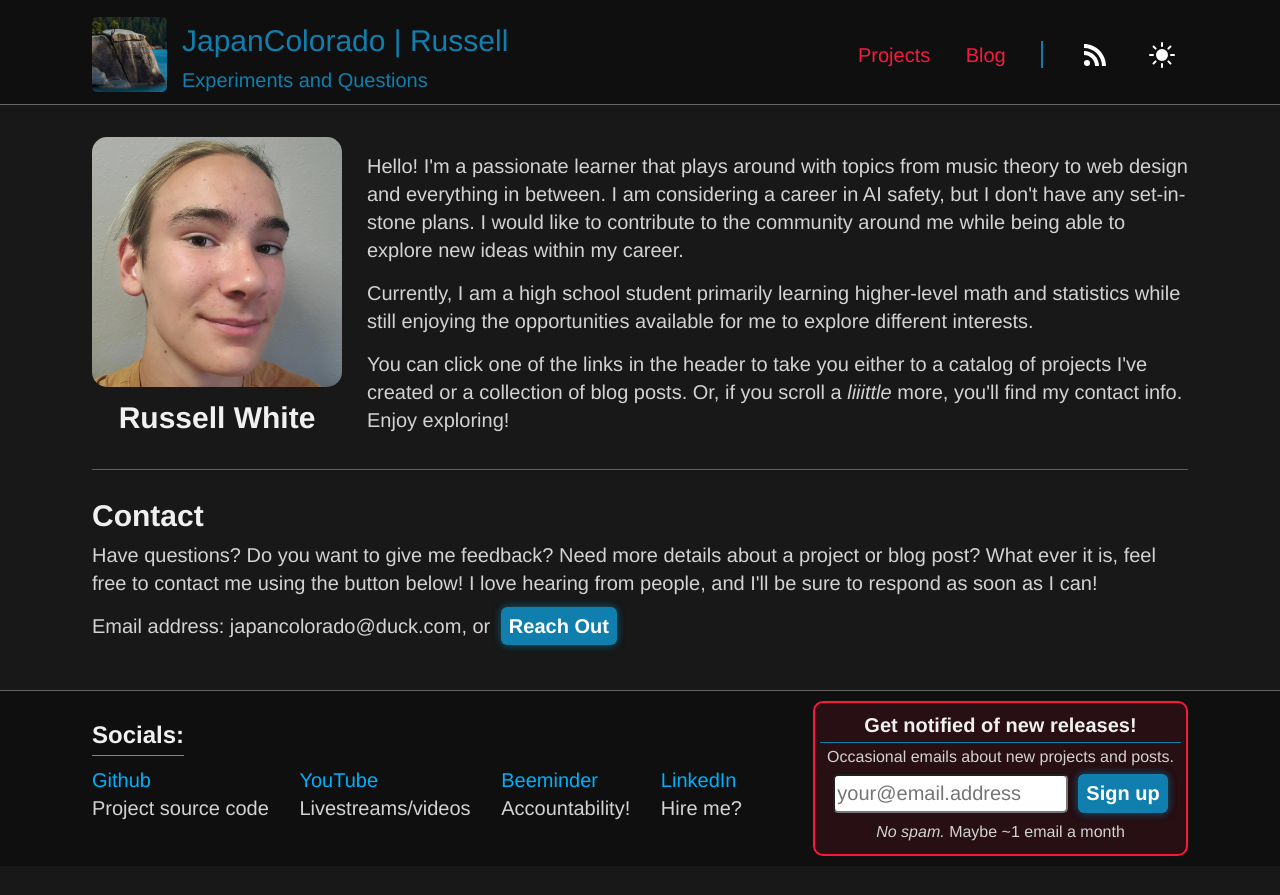
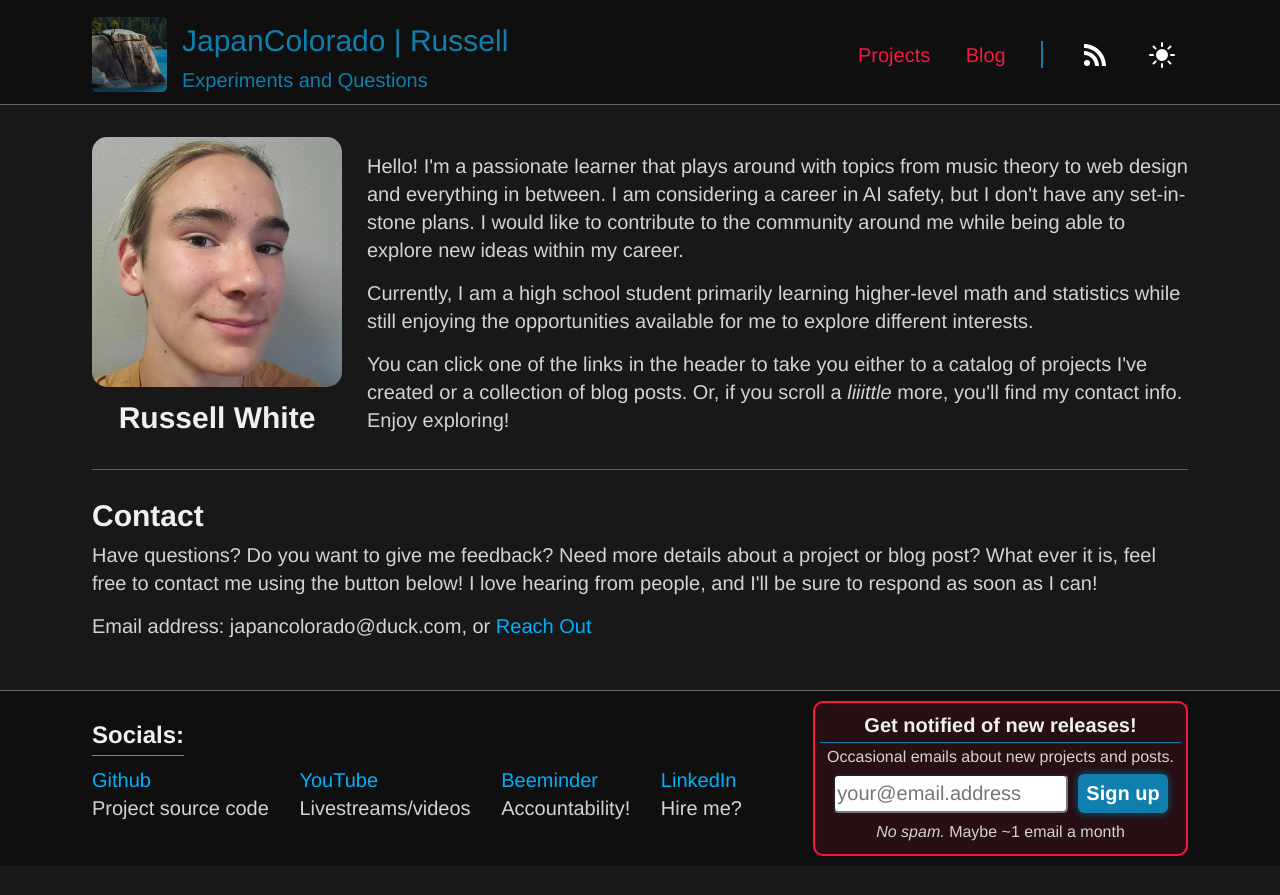
Before and after one commit to JapanColorado/japancolorado.github.io, a Jekyll site: the page built from index.html, in a window 1280 px wide. Shown: the top 895 px of the page. Built offline with Jekyll 4.4.1, drawn with Linux system fonts in a browser that asks for light colours.

Commit message:
Minor formatting fixes

```diff
--- a/_sass/_footer.scss
+++ b/_sass/_footer.scss
@@ -189,3 +189,8 @@ footer {
     padding-bottom: 0px;
   }
 }
+@media (min-width: 1536px) {
+  div:has(.index-page) ~ .wrapper-footer{
+    margin-top: 110px;
+  }
+}
--- a/_sass/_index-page.scss
+++ b/_sass/_index-page.scss
@@ -35,10 +35,10 @@
   p {
     margin-top: 0px;
   }
-  a {
-    margin-left: 5px;
+  a:hover {
+    color: var(--lightGray);
   }
-  a:hover {
-    color: #fff;
+  a:active{
+    color: var(--white);
   }
 }
--- a/index.html
+++ b/index.html
@@ -37,7 +37,7 @@ layout: default
       button below! I love hearing from people, and I'll be sure to respond as
       soon as I can!
     </p>
-    <p>Email address: japancolorado@duck.com, or <a class="btn" href="mailto:japancolorado@duck.com" target="_blank"
+    <p>Email address: japancolorado@duck.com, or <a href="mailto:japancolorado@duck.com" target="_blank"
       >Reach Out</a
     ></p>
   </section>
```
